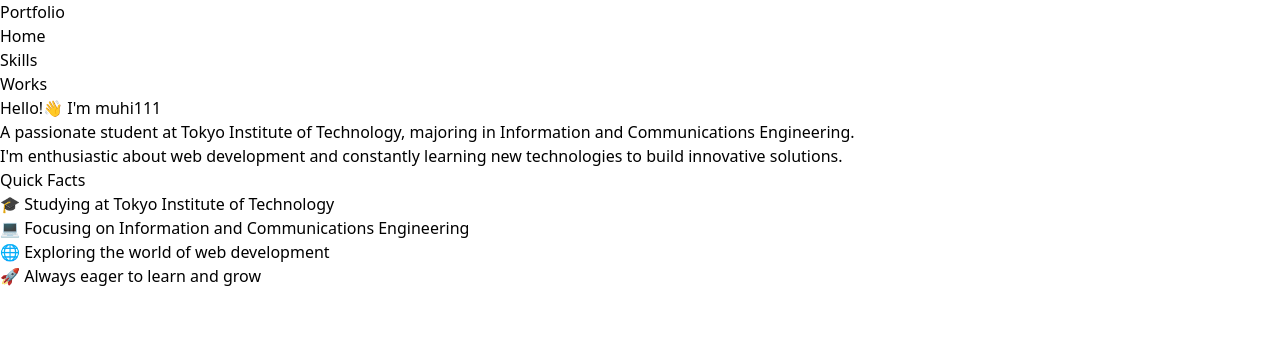
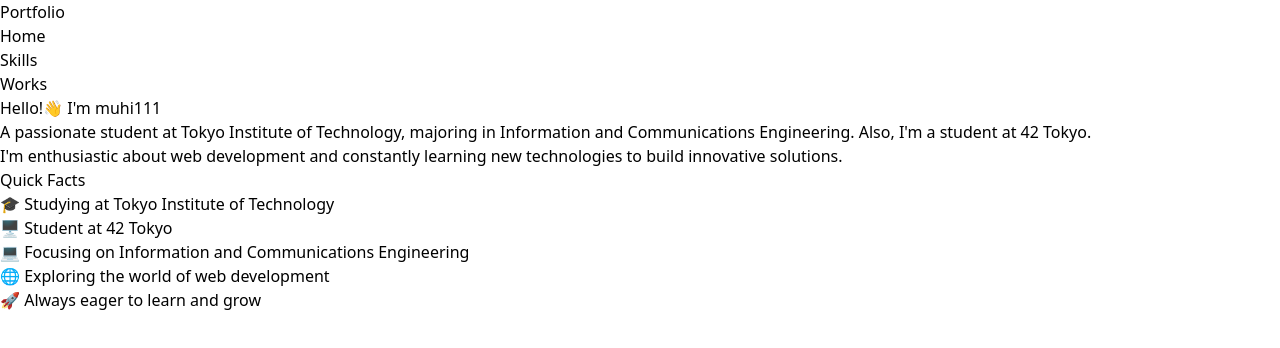
Before and after one commit to muhi111/muhi111.github.io, a React (Vite) app: page / in a window 1280 px wide. Shown: the top 348 px of the page. Built offline with nearby package versions, Linux system fonts and the light colour scheme.

Commit message:
chore: Update Home component with additional student information

```diff
--- a/src/Home.tsx
+++ b/src/Home.tsx
@@ -7,7 +7,7 @@
             <h1 className="text-4xl font-bold mb-6 text-gray-800">Hello!👋 I'm muhi111</h1>
             <div className="mb-6">
               <p className="text-xl mb-4 text-gray-700">
-                A passionate student at Tokyo Institute of Technology, majoring in Information and Communications Engineering.
+                A passionate student at Tokyo Institute of Technology, majoring in Information and Communications Engineering. Also, I'm a student at 42 Tokyo.
               </p>
               <p className="text-lg text-gray-600">
                 I'm enthusiastic about web development and constantly learning new technologies to build innovative solutions.
@@ -17,6 +17,7 @@
               <h2 className="text-2xl font-semibold mb-3 text-gray-800">Quick Facts</h2>
               <ul className="list-disc list-inside text-gray-600">
                 <li>🎓 Studying at Tokyo Institute of Technology</li>
+                <li>🖥️ Student at 42 Tokyo</li>
                 <li>💻 Focusing on Information and Communications Engineering</li>
                 <li>🌐 Exploring the world of web development</li>
                 <li>🚀 Always eager to learn and grow</li>
```
